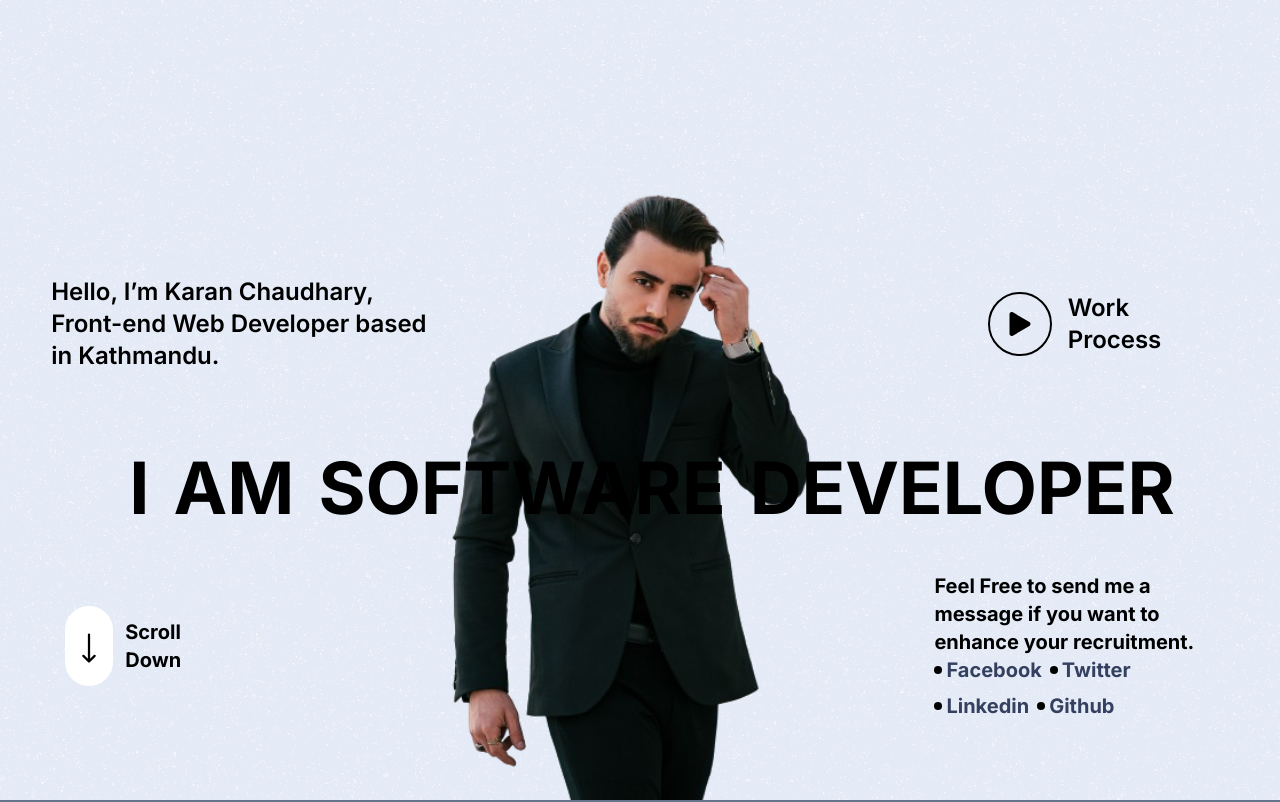
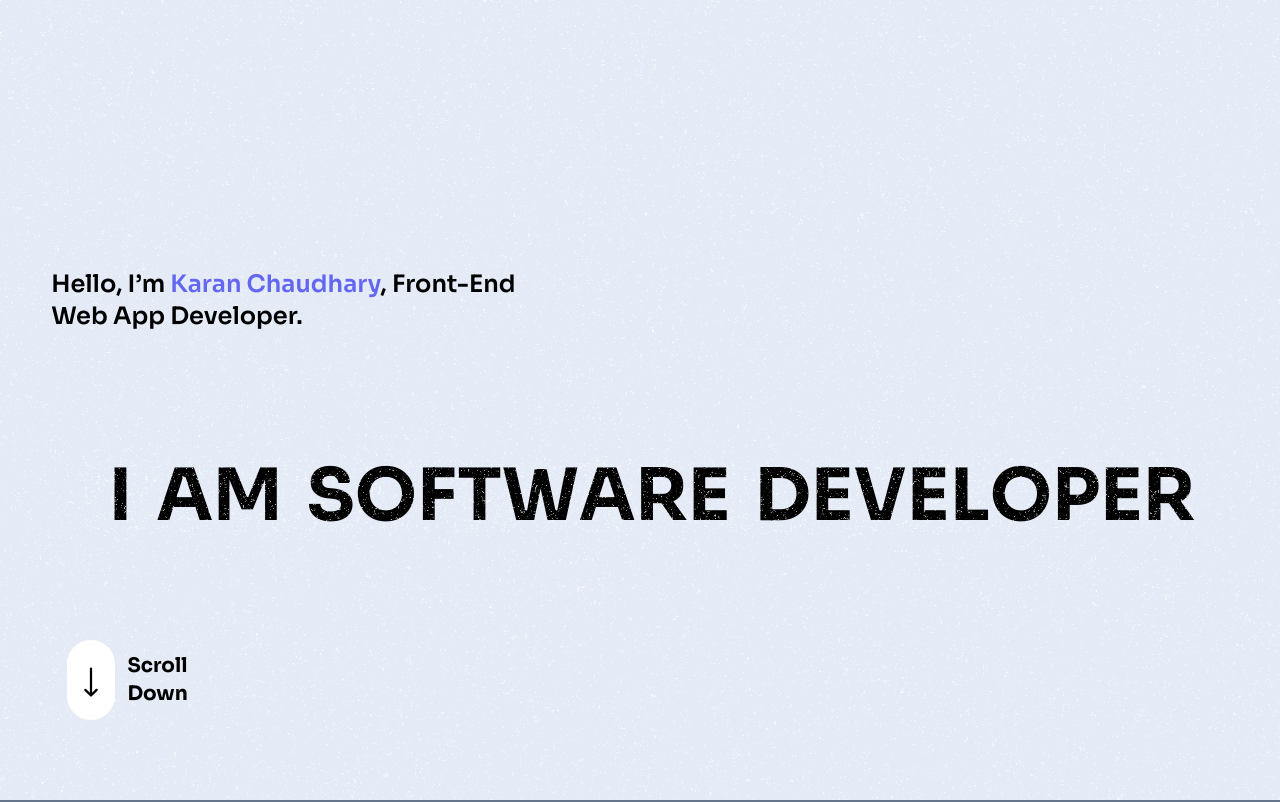
Before and after one commit to karanchaudhary-09/framermotion, a Next.js app: page /about in a window 1280 px wide. Shown: the top 802 px of the page. Built offline with nearby package versions, Linux system fonts and the light colour scheme.

Commit message:
feat: masking text

```diff
--- a/app/layout.tsx
+++ b/app/layout.tsx
@@ -1,12 +1,13 @@
 import type { Metadata } from "next";
-import { Inter } from "next/font/google";
+import { Inter, Lato, Sora } from "next/font/google";
 import "./globals.css";
 import ScrollProvider from "@/components/ScrollProvider/ScrollProvider";
 
 const inter = Inter({ subsets: ["latin"] });
+const sora = Sora({ subsets: ["latin"] });
 
 export const metadata: Metadata = {
-  title: "Create Next App",
+  title: "Framer Motion ",
   description: "Generated by create next app",
 };
 
@@ -17,7 +18,7 @@ export default function RootLayout({
 }>) {
   return (
     <html lang="en">
-      <body className={inter.className}>
+      <body className={sora.className}>
         <ScrollProvider>{children}</ScrollProvider>
       </body>
     </html>
--- a/app/projects/page.tsx
+++ b/app/projects/page.tsx
@@ -4,7 +4,7 @@ import React from "react";
 
 export default function ProjectPage() {
   return (
-    <div className=" text-4xl flex flex-col justify-center items-center overflow-hidden bg-black text-white">
+    <div className="  flex flex-col justify-center items-center overflow-hidden bg-primaryShade bg-noise bg-no-repeat bg-cover text-white">
       <ProjectHeroSection />
       <div className="h-screen bg-white w-full text-black"></div>
       <StickyRevealSection />
--- a/components/FlipWords/FlipWords.tsx
+++ b/components/FlipWords/FlipWords.tsx
@@ -80,7 +80,6 @@ export const FlipWords = ({
             }}
           >
             {letter}
-            {currentWord?.length === index + 1 && "."}
           </motion.span>
         ))}
       </motion.div>
--- a/components/FlipWords/ProjectHeroSection.tsx
+++ b/components/FlipWords/ProjectHeroSection.tsx
@@ -12,12 +12,14 @@ export function ProjectHeroSection() {
   ];
 
   return (
-    <div className="h-screen flex flex-col lg:flex-row justify-center items-center ">
-      <div className="w-full  lg:w-[60vw] text-4xl xl:text-8xl font-bold flex justify-center flex-col   text-gray-400 ">
-        <h1 className=" ">Scroll To View Projects</h1>
+    <div className=" h-[90dvh] xl:h-screen flex flex-col lg:flex-row justify-center items-center ">
+      <div className="w-full  lg:w-[60vw] text-4xl sm:text-6xl lg:text-7xl xl:text-8xl font-bold flex justify-center items-center flex-col  text-gray-400 ">
+        <h1 className="text-center">Scroll To View </h1>
         <FlipWords words={words} />
+        <h1 className="text-center">Projects.</h1>
       </div>
-      <div className="w-full lg:w-[30vw] h-[50vh]">
+      <div className="w-full relative lg:w-[30vw] h-[50vh] ">
+        <div className="absolute hidden lg:block left-[50%] w-1/2 rounded-full lg:h-[40dvh] xl:h-[50dvh] bg-gradient-to-bl from-indigo-200  "></div>
         <AnimationPlayer />
       </div>
     </div>
--- /dev/null
+++ b/components/common/CommonLetter.tsx
@@ -0,0 +1,17 @@
+import cn from "@/utils/cn";
+
+export const CommonLetter = ({ word }: { word: string }) => {
+  const letters = word?.split("");
+  return (
+    <>
+      {letters?.map((letter, index) => (
+        <h1
+          key={index}
+          className={cn("block uppercase mix-blend-screen  text-black ")}
+        >
+          {letter}
+        </h1>
+      ))}
+    </>
+  );
+};
--- a/components/ui/Blog/Blog-Hero-Section.tsx
+++ b/components/ui/Blog/Blog-Hero-Section.tsx
@@ -1,4 +1,5 @@
 "use client";
+import { CommonLetter } from "@/components/common/CommonLetter";
 import cn from "@/utils/cn";
 import Image from "next/image";
 import Link from "next/link";
@@ -10,49 +11,29 @@ function BlogHeroSection() {
   const word = ["I", "am", "Software", "Developer"];
 
   return (
-    <div className="w-full h-screen relative  flex items-center justify-center bg-noise bg-no-repeat bg-center bg-cover bg-primaryShade px-[4vw]">
-      <div className="w-full z-20 flex flex-col gap-28 md:gap-20   ">
-        <div className="top-wrapper w-full flex flex-col md:flex-row justify-center md:justify-between items-center gap-10 md:gap-0">
-          <h2 className="text-xl text-center md:text-start sm:text-2xl  3xl:text-4xl font-semibold w-full md:w-[30vw] ">
-            Hello, I’m Karan Chaudhary, Front-end Web Developer based in
-            Kathmandu.
+    <div className="w-full h-[80dvh] lg:h-screen relative  flex items-center justify-center bg-noise bg-no-repeat bg-center bg-cover bg-primaryShade px-[4vw]">
+      <div className="w-full z-20 flex flex-col gap-28 lg:gap-20 xl:gap-32 2xl:gap-44   ">
+        <div className="top-wrapper w-full flex flex-col lg:flex-row justify-center lg:justify-between items-center gap-10 lg:gap-0">
+          <h2 className="text-xl text-center lg:text-start sm:text-2xl  3xl:text-4xl font-semibold w-full lg:w-[40vw]  ">
+            Hello, I’m{" "}
+            <span className="mix-blend-screen text-indigo-500">
+              Karan Chaudhary
+            </span>
+            , Front-End Web App Developer.
           </h2>
-
-          <div className=" flex  gap-4">
-            <div className="w-16 h-16   flex justify-center items-center border-2 rounded-full border-black">
-              <FaPlay className="w-6 h-6" />
-            </div>
-            <p className="text-xl md:text-2xl font-semibold w-1/2">
-              Work Process
-            </p>
-          </div>
         </div>
 
         <div className="middle-wrapper  w-full flex justify-center items-center  ">
-          <div className="text-xl mobile:text-2xl sm:text-4xl md:text-5xl lg:text-6xl xl:text-7xl 2xl:text-8xl 3xl:text-[120px]  font-bold flex ">
-            {word.map((item, index) => (
-              <h1 key={index} className={cn("block uppercase pl-2 md:pl-6")}>
-                {/* {item?.length > 1
-            ? item
-                ?.split("")
-                ?.join(",")
-                ?.map((letter: any, idx: number) => (
-                  <span key={idx} className="block">
-                    {letter}
-                  </span>
-                ))
-            : (
-                <span key={item} className="block">
-                  {item}
-                </span>
-              ) + " "} */}
-                {item}
-              </h1>
+          <div className="text-2xl mobile:text-4xl md:text-5xl lg:text-6xl xl:text-7xl 2xl:text-[90px] 3xl:text-[110px]  font-bold flex flex-wrap justify-center">
+            {word?.map((item, index) => (
+              <div key={index} className="flex pl-4 xl:pl-6 bg-noise  ">
+                <CommonLetter word={item} />
+              </div>
             ))}
           </div>
         </div>
 
-        <div className="bottom-wrapper  md:absolute left-0 bottom-20  w-full flex flex-col gap-10 md:flex-row justify-between items-center px-[4vw] ">
+        <div className="bottom-wrapper  lg:absolute left-0 bottom-20  w-full flex flex-col gap-10 lg:flex-row justify-between items-center px-[4vw] ">
           <div className="flex gap-3 justify-center items-center">
             <div className="w-12 bg-white  h-20 rounded-full group flex flex-col  justify-center items-center overflow-hidden cursor-pointer">
               <HiArrowLongDown className="text-4xl transition transform -translate-y-16 group-hover:translate-y-4 duration-700 " />
@@ -60,7 +41,7 @@ function BlogHeroSection() {
             </div>
             <p className="text-xl font-bold w-1/2">Scroll Down</p>
           </div>
-          <div className="text-xl font-bold w-full md:w-1/3 xl:w-1/4">
+          {/* <div className="text-xl font-bold w-full lg:w-1/3 xl:w-1/4">
             <p>
               Feel Free to send me a message if you want to enhance your
               recruitment.
@@ -79,18 +60,18 @@ function BlogHeroSection() {
                 )
               )}
             </div>
-          </div>
+          </div> */}
         </div>
       </div>
 
-      <div className="hidden md:block absolute bottom-0  w-full  h-[80vh] ">
-        <Image
+      <div className="hidden lg:block absolute bottom-0  w-full  h-[80vh] ">
+        {/* <Image
           src="/images/profile.png"
           alt="hero image"
           width={300}
           height={300}
           className="w-full h-full absolute bottom-0 object-contain "
-        />
+        /> */}
       </div>
     </div>
   );
```
